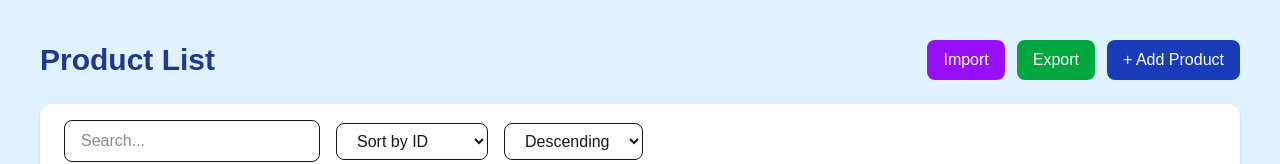
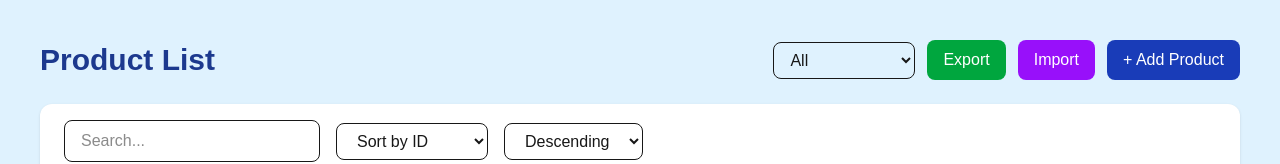
Before and after one commit to BasuPooja/my-next-app, a Next.js app: page /productList in a window 1280 px wide. Shown: the top 164 px of the page. Built offline with nearby package versions, Linux system fonts and the light colour scheme; no server answers.

Commit message:
Export product in .csv format

```diff
--- a/api/productApi.ts
+++ b/api/productApi.ts
@@ -52,3 +52,38 @@ export const bulkDeleteProducts = (ids: number[]) => {
     body: JSON.stringify({ ids }),
   });
 };
+
+export const exportProducts = async (params?: {
+  search?: string;
+  ids?: number[];
+  page?: number;
+}): Promise<Blob> => {
+  const BASE_URL = process.env.NEXT_PUBLIC_API_URL;
+
+  const query = new URLSearchParams();
+
+  if (params?.search) query.append("search", params.search);
+
+  if (params?.ids && params.ids.length > 0) {
+    params.ids.forEach((id) => query.append("ids[]", id.toString()));
+  }
+
+  if (params?.page) query.append("page", params.page.toString());
+
+  const response = await fetch(
+    `${BASE_URL}/products/export?${query.toString()}`,
+    {
+      method: "GET",
+      headers: {
+        Authorization: `Bearer ${localStorage.getItem("token")}`,
+        Accept: "text/csv",
+      },
+    }
+  );
+
+  if (!response.ok) {
+    throw new Error("Failed to export products");
+  }
+
+  return response.blob();
+};
--- a/app/productList/page.tsx
+++ b/app/productList/page.tsx
@@ -2,7 +2,7 @@
 
 import { useEffect, useState } from "react";
 import { useRouter } from "next/navigation";
-import { getProductList } from "@/api/productApi";
+import { getProductList, exportProducts } from "@/api/productApi";
 import { baseApi } from "@/api/baseApi";
 import { Product } from "@/types/product";
 import toast from "react-hot-toast";
@@ -28,6 +28,8 @@ export default function ProductListPage() {
   const [showModal, setShowModal] = useState(false);
   const [editModal, setEditModal] = useState(false);
   const [selectedImage, setSelectedImage] = useState<File | null>(null);
+
+  const [exportType, setExportType] = useState<"all" | "page" | "selected">("all");
 
   const fetchProducts = async () => {
     setLoading(true);
@@ -152,16 +154,32 @@ export default function ProductListPage() {
         formData.append("image", selectedImage);
       }
 
-      // await fetch(
-      //   `${process.env.NEXT_PUBLIC_API_URL}/products/${selectedProduct.id}`,
-      //   {
-      //     method: "POST", // Laravel PUT with formData needs POST + _method
-      //     headers: {
-      //       Authorization: `Bearer ${localStorage.getItem("token")}`,
-      //     },
-      //     body: formData,
-      //   }
-      // );
+    // ---------------- Export ----------------
+    const handleExport = async () => {
+      try {
+        const response = await fetch(
+          `${process.env.NEXT_PUBLIC_API_URL}/products/export`,
+          {
+            headers: {
+              Authorization: `Bearer ${localStorage.getItem("token")}`,
+            },
+          }
+        );
+
+        const blob = await response.blob();
+        const url = window.URL.createObjectURL(blob);
+
+        const a = document.createElement("a");
+        a.href = url;
+        a.download = "products.csv";
+        document.body.appendChild(a);
+        a.click();
+        a.remove();
+
+      } catch (error) {
+        console.error("Export failed:", error);
+      }
+    };
 
     await baseApi(`/products/${selectedProduct.id}`, {
       method: "POST",
@@ -177,6 +195,80 @@ export default function ProductListPage() {
     fetchProducts();
     } catch {
       Swal.fire("Error!", "Update failed", "error");
+    }
+  };
+
+  // ---------------- EXPORT ----------------
+  // const handleExport = async (
+  //   type: "all" | "selected" | "page" | "filtered"
+  // ) => {
+  //   try {
+  //     let params: any = {};
+
+  //     // 🔹 Export Selected Rows
+  //     if (type === "selected" && selectedIds.length > 0) {
+  //       params.ids = selectedIds;
+  //     }
+
+  //     // 🔹 Export Current Page
+  //     if (type === "page") {
+  //       params.page = currentPage;
+  //     }
+
+  //     // 🔹 Export Filtered Data
+  //     if (type === "filtered" && search) {
+  //       params.search = search;
+  //     }
+
+  //     const blob = await exportProducts(params);
+
+  //     const url = window.URL.createObjectURL(blob);
+  //     const a = document.createElement("a");
+  //     a.href = url;
+  //     a.download = "products.csv";
+  //     document.body.appendChild(a);
+  //     a.click();
+  //     a.remove();
+  //   } catch (error) {
+  //     console.error("Export failed:", error);
+  //   }
+  // };
+  const handleExport = async () => {
+    try {
+
+      if (exportType === "selected" && selected.length === 0) {
+      Swal.fire({
+        icon: "warning",
+        title: "No Product Selected",
+        text: "Please select at least one product to export.",
+      });
+      return;
+    }
+
+    let params: any = {};
+
+    if (exportType === "selected") {
+      params.ids = selected;
+    }
+
+      if (exportType === "page") {
+        params.page = page;
+      }
+
+      const blob = await exportProducts(params);
+
+      const url = window.URL.createObjectURL(blob);
+      const a = document.createElement("a");
+      a.href = url;
+      a.download = "products.csv";
+      document.body.appendChild(a);
+      a.click();
+      a.remove();
+
+      Swal.fire("Success!", "CSV Exported Successfully", "success");
+
+    } catch (error) {
+      Swal.fire("Error!", "Export Failed", "error");
     }
   };
 
@@ -198,18 +290,35 @@ export default function ProductListPage() {
         </h1>
 
         <div className="flex gap-3">
+
+          <div className="flex gap-3 items-center">
+
+            <select
+              value={exportType}
+              onChange={(e) =>
+                setExportType(e.target.value as "all" | "page" | "selected")
+              }
+              className="border px-3 py-2 rounded-lg"
+            >
+              <option value="all">All</option>
+              <option value="page">Current Page</option>
+              <option value="selected">Selected</option>
+            </select>
+
+            <button
+              onClick={handleExport}
+              className="bg-green-600 text-white px-4 py-2 rounded-lg"
+            >
+              Export
+            </button>
+
+          </div>
+
           <button
             onClick={() => router.push("/products/import")}
             className="bg-purple-600 text-white px-4 py-2 rounded-lg"
           >
             Import
-          </button>
-
-          <button
-            onClick={() => router.push("/products/export")}
-            className="bg-green-600 text-white px-4 py-2 rounded-lg"
-          >
-            Export
           </button>
 
           <button
```
Lines whose indentation alone changed are shown as unchanged.
